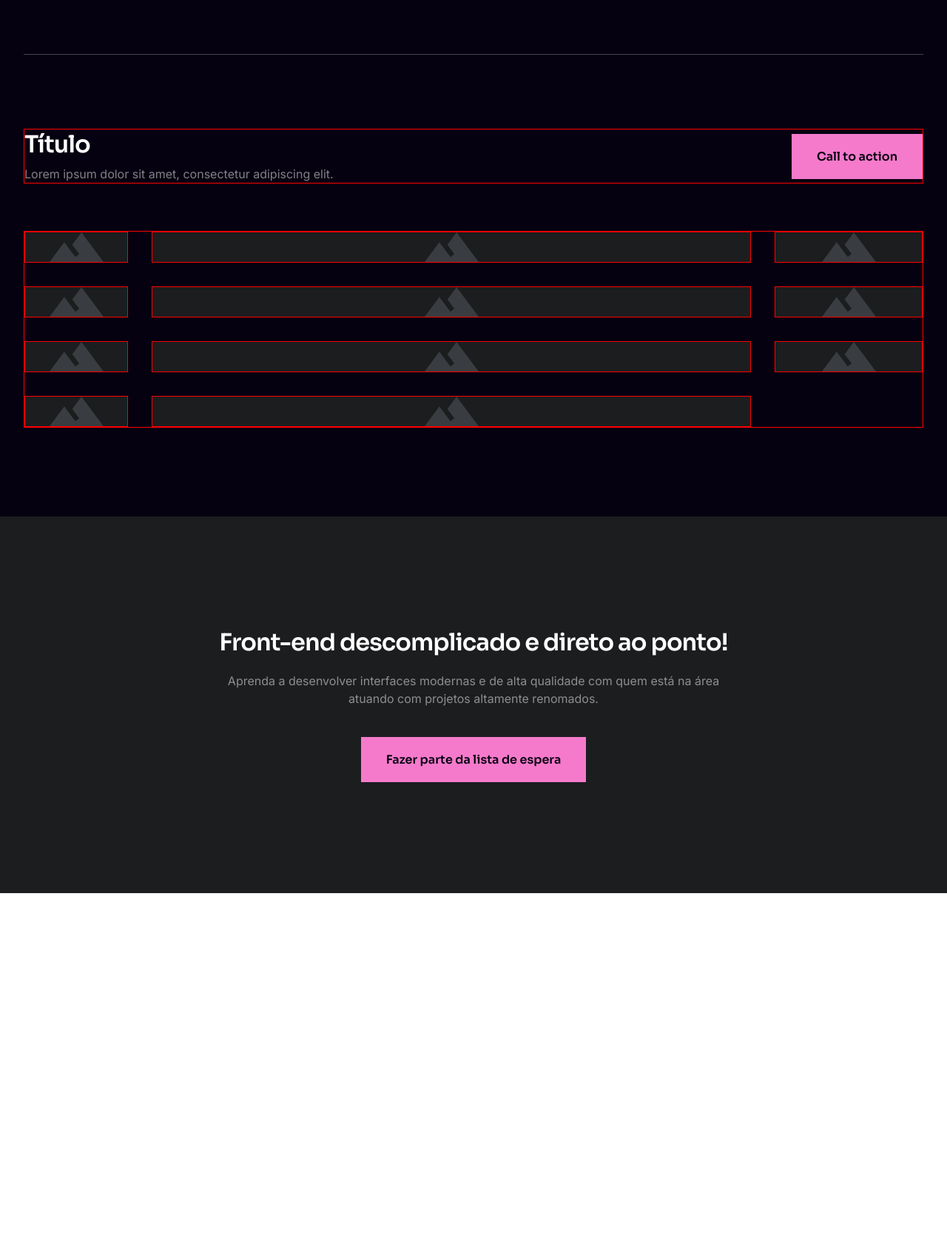
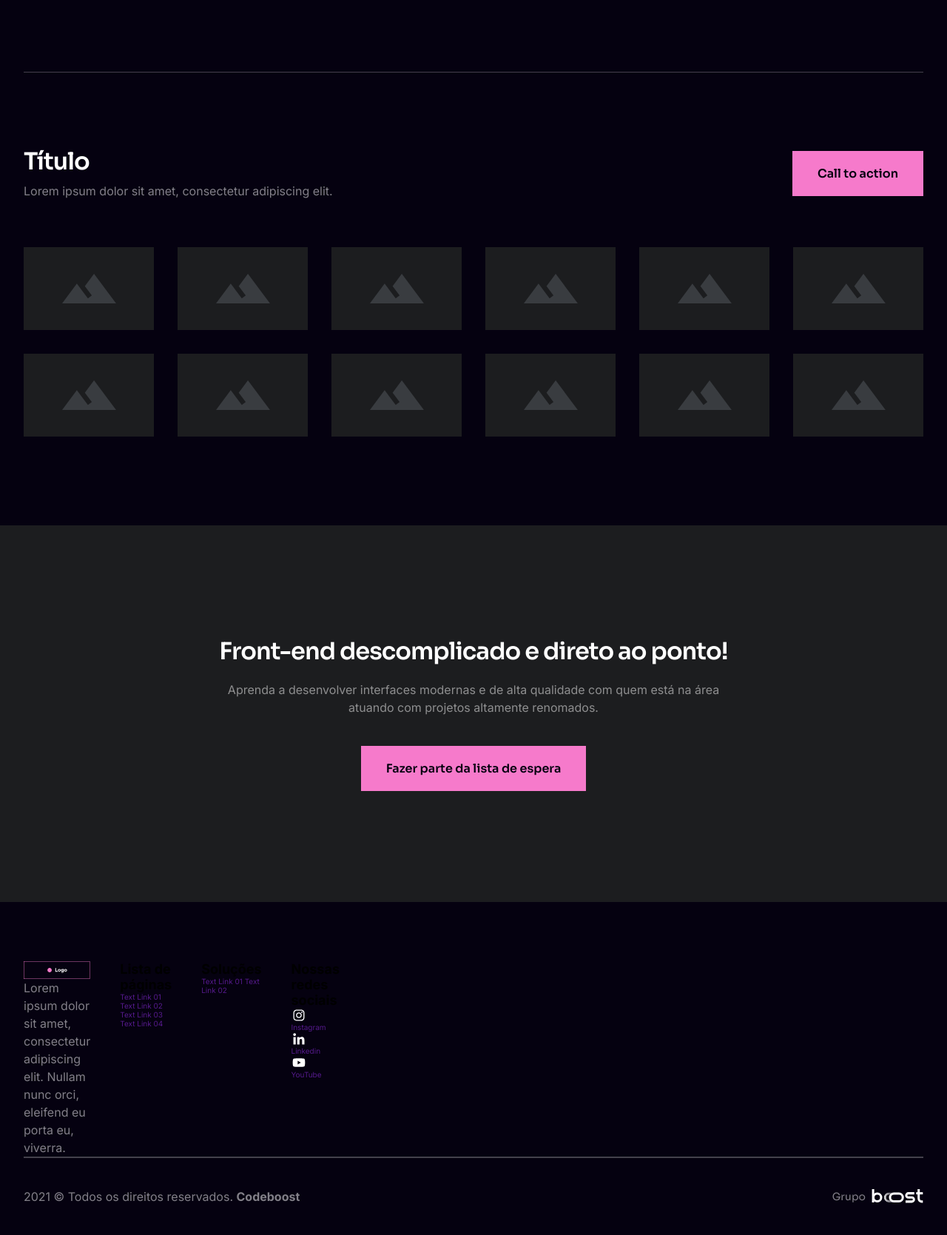
Before and after one commit to paulojanai/project-wireframe, a plain HTML site: page Index.html in a window 1280 px wide. Shown: the part 1371-3040 px from the top of the page at 74% size. Before the commit the page ends 2578 px from the top, so only its background shows below. Drawn offline with Linux system fonts and the light colour scheme.

Commit message:
feature: sections s-01 finished

```diff
--- a/Index.html
+++ b/Index.html
@@ -101,11 +101,11 @@
                 </div>
             </div>
 
-            <div class="margin-100"><span class="dividir"></span></div>
+            <span class="margin-100 dividir"></span>
 
             <div class="sub-s-01">
                 <div class="sub-s-01-header">
-                    <div>
+                    <div class="title">
                         <h2>Título</h2>
                         <p>
                             Lorem ipsum dolor sit amet, consectetur adipiscing
@@ -149,12 +149,16 @@
                     <div class="image">
                         <img src="./img/vector.svg" alt="" />
                     </div>
+                    <div class="image">
+                        <img src="./img/vector.svg" alt="" />
+                    </div>
                 </div>
             </div>
 
 
         </div>
     </section>
+
     <section class="s-02">
         <div class="container">
             <div>
@@ -171,7 +175,61 @@
             </button>
         </div>
     </section>
-    <footer></footer>
+
+    <footer class="footer">
+        <div class="container">
+
+            <div class="all-columns">
+                <div class="column">
+                    <img src="./img/logo-dark.svg" alt=""></img>
+                    <p>Lorem ipsum dolor sit amet, consectetur adipiscing elit. Nullam nunc orci, eleifend eu porta eu,
+                        viverra.</p>
+                </div>
+                <div class="column">
+                    <h4>Lista de páginas</h4>
+                    <div class="all-links">
+                        <a href="">Text Link 01</a>
+                        <a href="">Text Link 02</a>
+                        <a href="">Text Link 03</a>
+                        <a href="">Text Link 04</a>
+                    </div>
+
+                </div>
+                <div class="column">
+                    <h4>Soluções</h4>
+                    <div class="all-links">
+                        <a href="">Text Link 01</a>
+                        <a href="">Text Link 02</a>
+                    </div>
+                </div>
+                <div class="column">
+                    <h4>Nossas redes sociais</h4>
+                    <div class="all-links">
+                        <div class="link">
+                            <img src="./img/bx_bxl-instagram.svg" alt="">
+                            <a href="">Instagram</a>
+                        </div>
+                        <div class="link">
+                            <img src="./img/bx_bxl-linkedin.svg" alt="">
+                            <a href="">Linkedin</a>
+                        </div>
+                        <div class="link">
+                            <img src="./img/bx_bxl-youtube.svg" alt="">
+                            <a href="">YouTube</a>
+                        </div>
+                    </div>
+                </div>
+            </div>
+
+            <span class="dividir"></span>
+            <div class="all-right">
+                <p>2021 © Todos os direitos reservados. <strong>Codeboost</strong></p>
+                <div class="boost">
+                    <p class="group">Grupo</p><img src="./img/logo-boost.svg" alt="">
+                </div>
+            </div>
+        </div>
+    </footer>
 </body>
 
 </html>
--- a/css/patterns.css
+++ b/css/patterns.css
@@ -19,6 +19,10 @@ h2 {
 
 h3 {
     font-size: 2.4rem;
+}
+
+h4 {
+    font-size: 1.8rem;
 }
 
 p {
@@ -52,8 +56,7 @@ p {
 }
 
 .card {
-    height: 38.2rem;
-    padding: 4.8rem;
+    padding: 8rem 4.8rem;
     display: flex;
     flex-direction: column;
     justify-content: center;
--- a/css/responsive.css
+++ b/css/responsive.css
@@ -5,6 +5,14 @@
 
     .s-01 .cards {
         gap: 2.4rem;
+    }
+
+    .listview-image {
+        gap: 2rem 2%;
+    }
+
+    .sub-s-01 .image {
+        width: 23.5%;
     }
 }
 
@@ -34,13 +42,50 @@
 
     .s-01 .cards {
         flex-direction: column;
-        gap: 1.6rem;
+        gap: 2rem;
+    }
+
+    .card {
+        padding: 4rem 4rem;
     }
 }
 
-@media (max-width: 768px) {}
+@media (max-width: 768px) {
+    .margin-100 {
+        margin-top: 6rem;
+        margin-bottom: 6rem;
+    }
 
-@media (max-width: 600px) {}
+    .sub-s-01-header {
+        flex-direction: column;
+        align-items: center;
+        text-align: center;
+    }
+
+    .sub-s-01-header button {
+        margin-top: 3.2rem;
+        width: 100%;
+        max-width: 24rem;
+    }
+
+    .listview-image {
+        gap: 1rem 2%;
+    }
+
+    .sub-s-01 .image {
+        width: 32%;
+    }
+}
+
+@media (max-width: 600px) {
+    .listview-image {
+        gap: 1.6rem 3%;
+    }
+
+    .sub-s-01 .image {
+        width: 48.5%;
+    }
+}
 
 @media (max-width: 480px) {
     html {
@@ -55,4 +100,12 @@
         margin-top: 8rem;
         margin-bottom: 8rem;
     }
+
+    .listview-image {
+        gap: 1.6rem 0%;
+    }
+
+    .sub-s-01 .image {
+        width: 100%;
+    }
 }
--- a/css/style.css
+++ b/css/style.css
@@ -115,7 +115,6 @@ header .menu-mobile {
 }
 
 .sub-s-01-header {
-    border: 1px solid red;
     display: flex;
     justify-content: space-between;
     align-items: center;
@@ -123,16 +122,15 @@ header .menu-mobile {
 }
 
 .listview-image {
-    border: 1px solid red;
-    display: grid;
-    grid-template-columns: 14rem auto 20rem;
-    grid-template-rows: repeat(10rem auto);
+    display: flex;
+    flex-wrap: wrap;
     gap: 3.2rem;
 }
 
 .sub-s-01 .image {
-    border: 1px solid red;
     background-color: var(--gray-colors-200);
+    width: 17.6rem;
+    padding: 3.6rem 0rem;
     display: flex;
     justify-content: center;
     align-items: center;
@@ -159,3 +157,35 @@ header .menu-mobile {
     max-width: 69rem;
     text-align: center;
 }
+
+.footer {
+    background-color: var(--gray-colors-100);
+    padding: 8rem 0rem 4rem 0rem;
+
+}
+
+.footer .all-columns {
+    display: flex;
+    gap: 4rem;
+}
+
+.footer .all-columns:first-child {
+    max-width: 28.1rem;
+}
+
+.footer .all-right {
+    display: flex;
+    justify-content: space-between;
+    margin-top: 4rem;
+}
+
+.footer .all-right .boost {
+    display: flex;
+    align-items: center;
+}
+
+.footer .all-right .boost p {
+    font-family: 'Sora', sans-serif;
+    font-size: 1.4rem;
+    margin-right: 0.8rem;
+}
```
Also changed, not shown: css/reset.css (line endings or trailing spaces).
